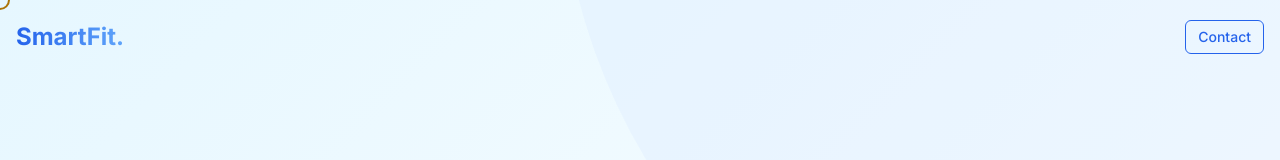
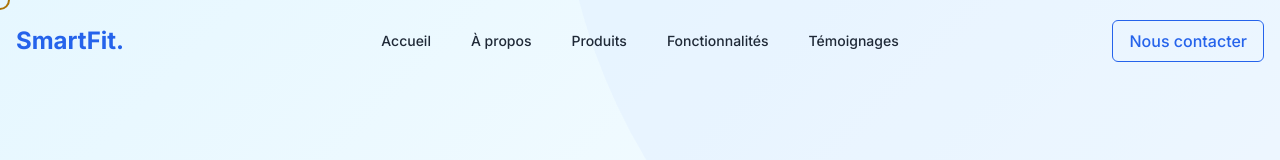
Before and after one commit to Belkadi-hamza/smartfit, a React (Vite) app: page / in a window 1280 px wide. Shown: the top 160 px of the page. Built offline with nearby package versions, Linux system fonts and the light colour scheme.

Commit message:
update nav bar

```diff
--- a/src/components/layout/Header.tsx
+++ b/src/components/layout/Header.tsx
@@ -1,4 +1,5 @@
-import { Activity } from 'lucide-react';
+import { useState } from 'react';
+import { Menu, X, Activity } from 'lucide-react';
 import Button from '../ui/Button';
 
 interface HeaderProps {
@@ -6,36 +7,94 @@ interface HeaderProps {
 }
 
 const Header = ({ scrolled }: HeaderProps) => {
+  const [mobileMenuOpen, setMobileMenuOpen] = useState(false);
+
+  const toggleMobileMenu = () => {
+    setMobileMenuOpen(!mobileMenuOpen);
+  };
+
+  const navigationItems = [
+    { label: 'Accueil', href: '#accueil' },
+    { label: 'À propos', href: '#a-propos' },
+    { label: 'Produits', href: '#produits' },
+    { label: 'Fonctionnalités', href: '#fonctionnalites' },
+    { label: 'Témoignages', href: '#temoignages' }
+  ];
+
   return (
     <header
       className={`fixed w-full z-50 transition-all duration-300 ${
         scrolled ? 'bg-white shadow-md py-3' : 'bg-transparent py-5'
       }`}
     >
-      <div className="container mx-auto px-4 flex justify-between items-center">
-        {/* Logo avec effet de hover */}
-        <a
-          href="#accueil"
-          className="flex items-center group"
-        >
-          <span className={`text-2xl font-bold bg-gradient-to-r from-blue-600 to-blue-400 bg-clip-text text-transparent ${
-            scrolled ? 'group-hover:from-blue-500 group-hover:to-blue-300' : 'group-hover:from-blue-500 group-hover:to-blue-300'
-          } transition-all duration-300`}>
-            SmartFit.
-          </span>
-        </a>
+      <div className="container mx-auto px-4 flex flex-col md:flex-row justify-between items-center">
+        {/* Logo et bouton mobile en ligne sur mobile */}
+        <div className="w-full md:w-auto flex justify-between items-center">
+          <a href="#accueil" className="flex items-center text-2xl font-bold text-blue-600">
+            <span>SmartFit.</span>
+          </a>
 
+          {/* Mobile Menu Button */}
+          <button
+            className="md:hidden p-2 rounded-full bg-gray-100 hover:bg-gray-200 transition-colors"
+            onClick={toggleMobileMenu}
+            aria-label="Toggle menu"
+          >
+            {mobileMenuOpen ? <X size={24} /> : <Menu size={24} />}
+          </button>
+        </div>
 
+        {/* Desktop Navigation - Centrée */}
+        <nav className="hidden md:flex absolute left-1/2 transform -translate-x-1/2 space-x-8">
+          {navigationItems.map((item) => (
+            <a
+              key={item.label}
+              href={item.href}
+              className={`px-1 py-2 text-sm font-medium transition-colors duration-300 ${
+                scrolled ? 'text-gray-800 hover:text-blue-600' : 'text-gray-800 hover:text-blue-500'
+              } relative group`}
+            >
+              {item.label}
+              <span className="absolute bottom-0 left-0 w-0 h-0.5 bg-blue-500 group-hover:w-full transition-all duration-300"></span>
+            </a>
+          ))}
+        </nav>
 
-        {/* Version mobile du bouton (plus petit) */}
-        <Button
-          label="Contact"
-          href="#contact"
-          variant={scrolled ? "primary" : "outline"}
-          size="small"
-          className="sm:hidden"
-        />
+        {/* Bouton CTA - Aligné à droite */}
+        <div className="hidden md:block">
+          <Button
+            label="Nous contacter"
+            href="#contact"
+            variant={scrolled ? "primary" : "outline"}
+          />
+        </div>
       </div>
+
+      {/* Mobile Navigation */}
+      {mobileMenuOpen && (
+        <div className="md:hidden bg-white shadow-lg absolute top-full left-0 right-0">
+          <div className="container mx-auto px-4 py-6 flex flex-col items-center space-y-5">
+            {navigationItems.map((item) => (
+              <a
+                key={item.label}
+                href={item.href}
+                className="text-lg text-gray-800 hover:text-blue-600 py-2 transition-colors duration-300"
+                onClick={() => setMobileMenuOpen(false)}
+              >
+                {item.label}
+              </a>
+            ))}
+            <Button
+              label="Nous contacter"
+              href="#contact"
+              variant="primary"
+              className="mt-4"
+              onClick={() => setMobileMenuOpen(false)}
+              fullWidth
+            />
+          </div>
+        </div>
+      )}
     </header>
   );
 };
--- a/src/components/sections/Contact.tsx
+++ b/src/components/sections/Contact.tsx
@@ -177,23 +177,6 @@ const Contact = () => {
               </div>
             </div>
 
-            <div className="mt-10 bg-gray-50 rounded-lg p-6">
-              <h4 className="text-lg font-semibold mb-4">Horaires d'ouverture</h4>
-              <ul className="space-y-2">
-                <li className="flex justify-between">
-                  <span className="text-gray-600">Lundi - Vendredi:</span>
-                  <span className="font-medium">9h00 - 18h00</span>
-                </li>
-                <li className="flex justify-between">
-                  <span className="text-gray-600">Samedi:</span>
-                  <span className="font-medium">10h00 - 15h00</span>
-                </li>
-                <li className="flex justify-between">
-                  <span className="text-gray-600">Dimanche:</span>
-                  <span className="font-medium">Fermé</span>
-                </li>
-              </ul>
-            </div>
 
             <div className="mt-8">
               <h4 className="text-lg font-semibold mb-4">Suivez-nous</h4>
```
